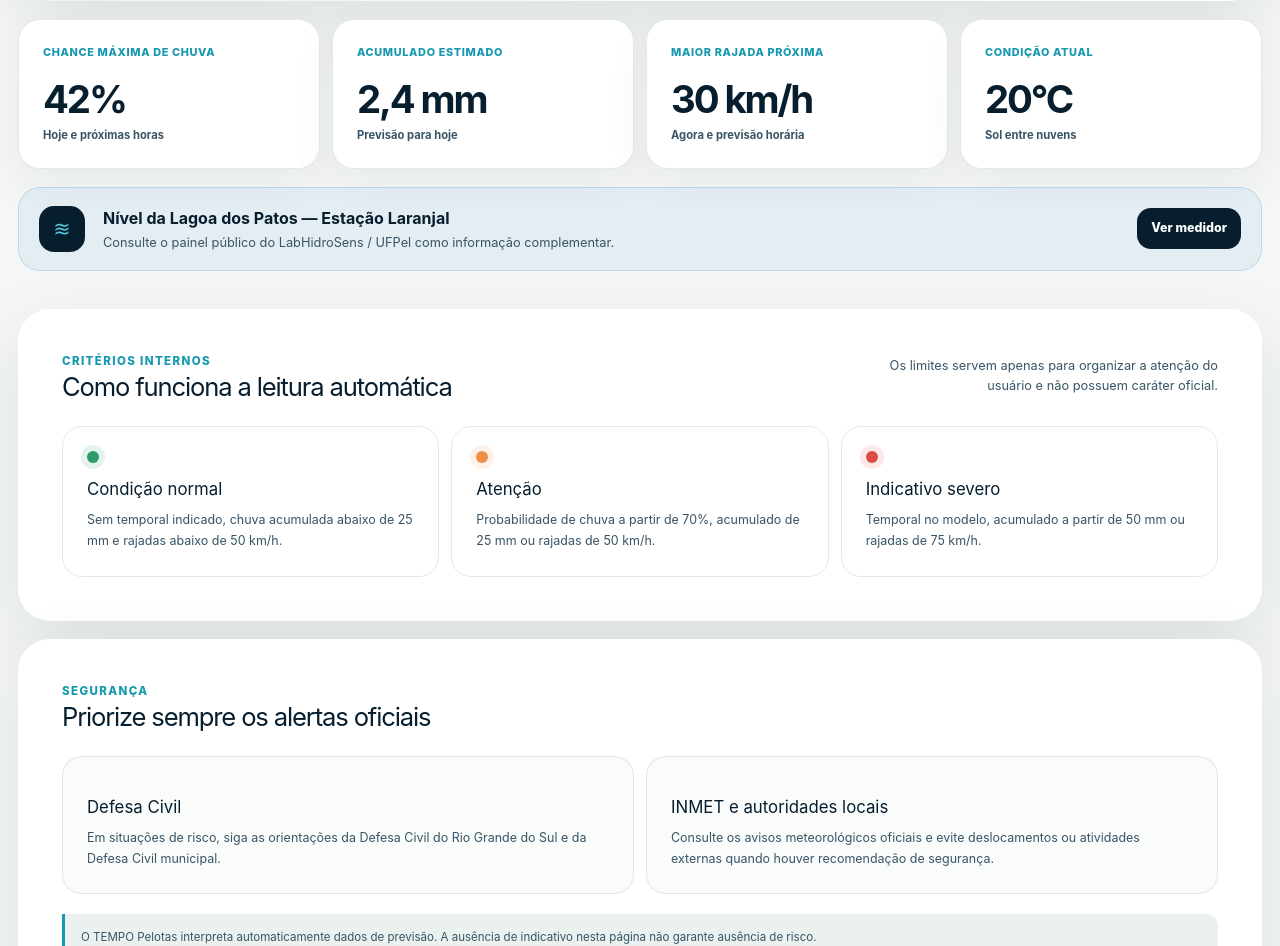
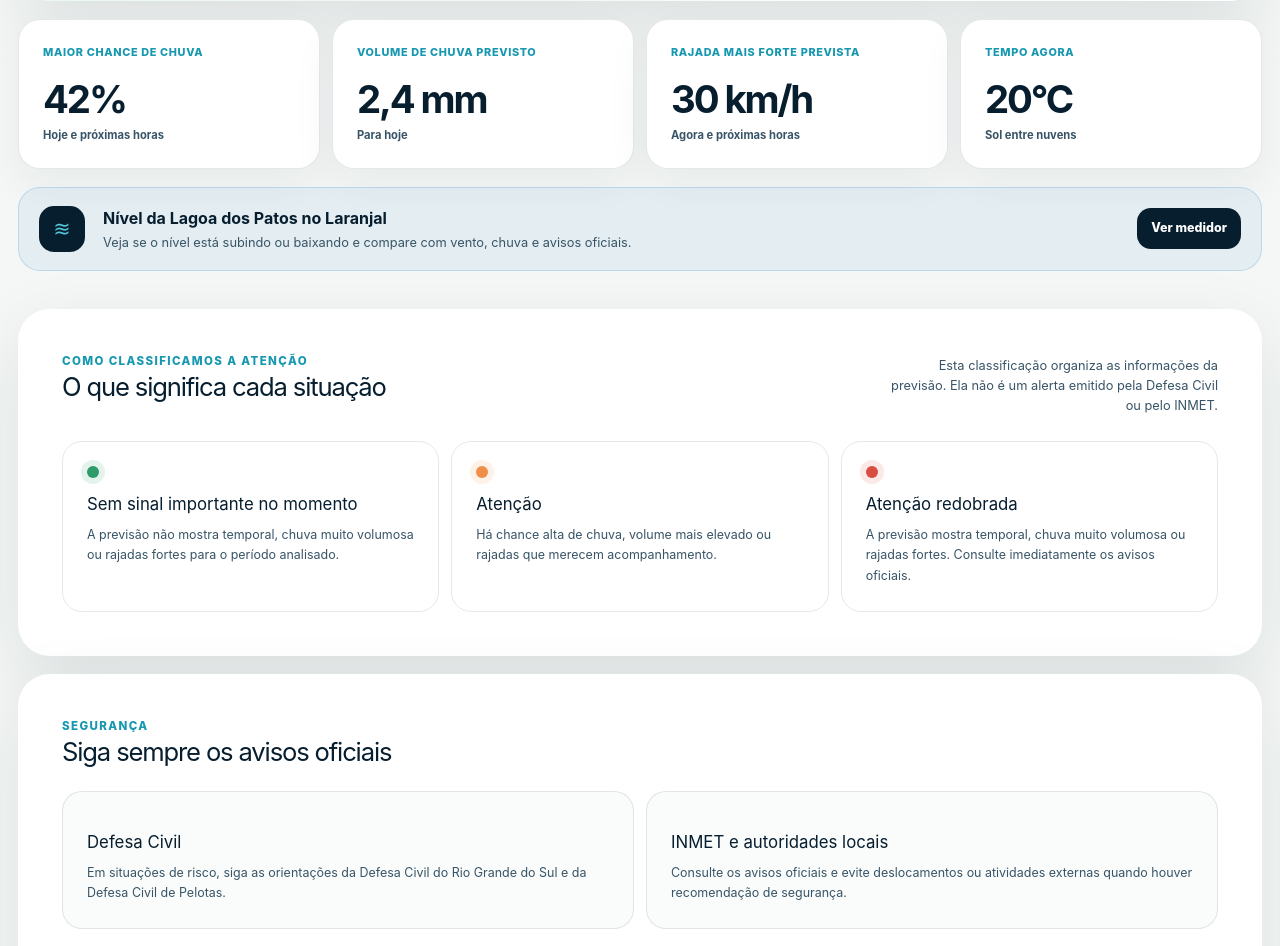
Before and after one commit to agenciamobi/tempopelotas, a Next.js app: page /alertas in a window 1280 px wide. Shown: the part 766-1712 px from the top of the page. Built offline with nearby package versions, Linux system fonts and the light colour scheme; no server answers.

Commit message:
Reescreve condições de atenção para linguagem simples

```diff
--- a/app/alertas/page.tsx
+++ b/app/alertas/page.tsx
@@ -7,14 +7,14 @@ import { getPelotasWeather } from "@/lib/weather-service";
 export const revalidate = 600;
 
 export const metadata: Metadata = {
-  title: "Alertas meteorológicos e condições de atenção em Pelotas",
+  title: "Condições de atenção para chuva e vento em Pelotas",
   description:
-    "Acompanhe indicativos automáticos de chuva intensa, temporal e rajadas de vento em Pelotas e consulte orientações de segurança.",
+    "Veja sinais de chuva forte, temporal e rajadas em Pelotas e consulte orientações de segurança.",
   alternates: { canonical: "/alertas" },
   openGraph: {
-    title: "Alertas meteorológicos em Pelotas",
+    title: "Condições de atenção em Pelotas",
     description:
-      "Leitura automática das condições de chuva, vento e temporal para Pelotas, RS.",
+      "Acompanhe chuva, vento e temporais previstos para Pelotas, RS.",
     url: "/alertas",
   },
 };
@@ -35,9 +35,9 @@ export default async function AlertasPage() {
   return (
     <ForecastPageShell
       weather={weather}
-      eyebrow="Monitoramento meteorológico"
-      title="Alertas e condições de atenção em Pelotas"
-      description="Uma leitura automática da previsão para destacar chuva intensa, temporais e vento forte. Não substitui alertas emitidos por órgãos oficiais."
+      eyebrow="Atenção ao tempo"
+      title="Condições de atenção em Pelotas"
+      description="Veja quando a previsão indica chuva forte, temporal ou vento intenso. Esta página ajuda no acompanhamento, mas não substitui os avisos oficiais."
       currentPath="/alertas"
     >
       <section className={`advisory-panel advisory-panel--${advisory.level}`} aria-labelledby="advisory-title">
@@ -56,35 +56,35 @@ export default async function AlertasPage() {
         </div>
       </section>
 
-      <section className="topic-metrics" aria-label="Indicadores usados na análise automática">
+      <section className="topic-metrics" aria-label="Informações usadas nesta avaliação">
         <article>
-          <span>Chance máxima de chuva</span>
+          <span>Maior chance de chuva</span>
           <strong>{maxHourlyRain}%</strong>
           <small>Hoje e próximas horas</small>
         </article>
         <article>
-          <span>Acumulado estimado</span>
+          <span>Volume de chuva previsto</span>
           <strong>{formatMillimeters(today?.precipitation ?? 0)} mm</strong>
-          <small>Previsão para hoje</small>
+          <small>Para hoje</small>
         </article>
         <article>
-          <span>Maior rajada próxima</span>
+          <span>Rajada mais forte prevista</span>
           <strong>{maxHourlyGust} km/h</strong>
-          <small>Agora e previsão horária</small>
+          <small>Agora e próximas horas</small>
         </article>
         <article>
-          <span>Condição atual</span>
+          <span>Tempo agora</span>
           <strong>{weather.current.temperature}°C</strong>
           <small>{weather.current.condition}</small>
         </article>
       </section>
 
-      <section className="lagoon-alert-card" aria-label="Monitoramento do nível da lagoa">
+      <section className="lagoon-alert-card" aria-label="Nível da Lagoa dos Patos">
         <span aria-hidden="true">≋</span>
         <div>
-          <strong>Nível da Lagoa dos Patos — Estação Laranjal</strong>
+          <strong>Nível da Lagoa dos Patos no Laranjal</strong>
           <small>
-            Consulte o painel público do LabHidroSens / UFPel como informação complementar.
+            Veja se o nível está subindo ou baixando e compare com vento, chuva e avisos oficiais.
           </small>
         </div>
         <Link href="/nivel-da-lagoa-dos-patos-laranjal">Ver medidor</Link>
@@ -93,26 +93,26 @@ export default async function AlertasPage() {
       <section className="topic-section" aria-labelledby="monitoring-title">
         <div className="section-heading">
           <div>
-            <span className="eyebrow">Critérios internos</span>
-            <h2 id="monitoring-title">Como funciona a leitura automática</h2>
+            <span className="eyebrow">Como classificamos a atenção</span>
+            <h2 id="monitoring-title">O que significa cada situação</h2>
           </div>
-          <p>Os limites servem apenas para organizar a atenção do usuário e não possuem caráter oficial.</p>
+          <p>Esta classificação organiza as informações da previsão. Ela não é um alerta emitido pela Defesa Civil ou pelo INMET.</p>
         </div>
         <div className="threshold-grid">
           <article>
             <span className="threshold-dot threshold-dot--normal" aria-hidden="true" />
-            <h3>Condição normal</h3>
-            <p>Sem temporal indicado, chuva acumulada abaixo de 25 mm e rajadas abaixo de 50 km/h.</p>
+            <h3>Sem sinal importante no momento</h3>
+            <p>A previsão não mostra temporal, chuva muito volumosa ou rajadas fortes para o período analisado.</p>
           </article>
           <article>
             <span className="threshold-dot threshold-dot--attention" aria-hidden="true" />
             <h3>Atenção</h3>
-            <p>Probabilidade de chuva a partir de 70%, acumulado de 25 mm ou rajadas de 50 km/h.</p>
+            <p>Há chance alta de chuva, volume mais elevado ou rajadas que merecem acompanhamento.</p>
           </article>
           <article>
             <span className="threshold-dot threshold-dot--warning" aria-hidden="true" />
-            <h3>Indicativo severo</h3>
-            <p>Temporal no modelo, acumulado a partir de 50 mm ou rajadas de 75 km/h.</p>
+            <h3>Atenção redobrada</h3>
+            <p>A previsão mostra temporal, chuva muito volumosa ou rajadas fortes. Consulte imediatamente os avisos oficiais.</p>
           </article>
         </div>
       </section>
@@ -121,21 +121,21 @@ export default async function AlertasPage() {
         <div className="section-heading">
           <div>
             <span className="eyebrow">Segurança</span>
-            <h2 id="official-alerts-title">Priorize sempre os alertas oficiais</h2>
+            <h2 id="official-alerts-title">Siga sempre os avisos oficiais</h2>
           </div>
         </div>
         <div className="copy-columns">
           <div>
             <h3>Defesa Civil</h3>
-            <p>Em situações de risco, siga as orientações da Defesa Civil do Rio Grande do Sul e da Defesa Civil municipal.</p>
+            <p>Em situações de risco, siga as orientações da Defesa Civil do Rio Grande do Sul e da Defesa Civil de Pelotas.</p>
           </div>
           <div>
             <h3>INMET e autoridades locais</h3>
-            <p>Consulte os avisos meteorológicos oficiais e evite deslocamentos ou atividades externas quando houver recomendação de segurança.</p>
+            <p>Consulte os avisos oficiais e evite deslocamentos ou atividades externas quando houver recomendação de segurança.</p>
           </div>
         </div>
         <p className="data-note">
-          O TEMPO Pelotas interpreta automaticamente dados de previsão. A ausência de indicativo nesta página não garante ausência de risco.
+          A ausência de aviso nesta página não garante ausência de risco. Confira os canais oficiais sempre que o tempo estiver instável.
         </p>
       </section>
     </ForecastPageShell>
```
